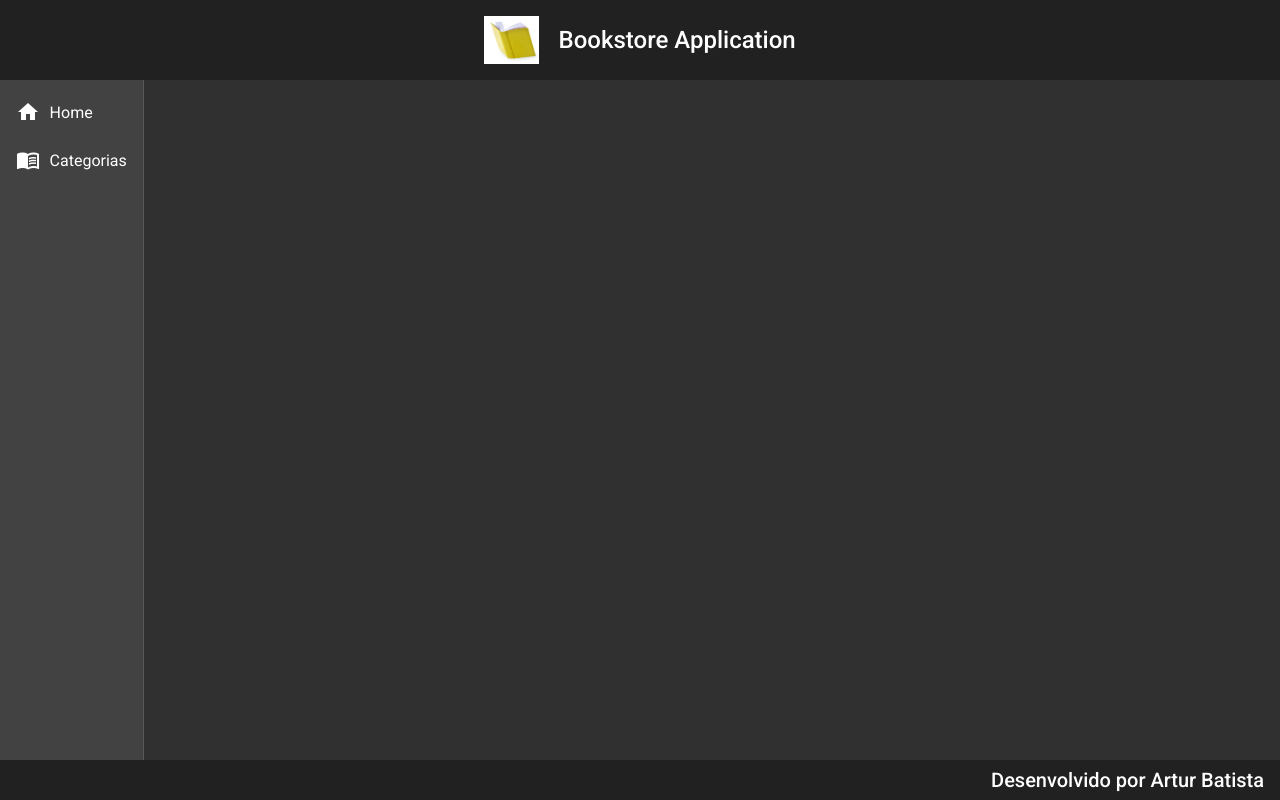
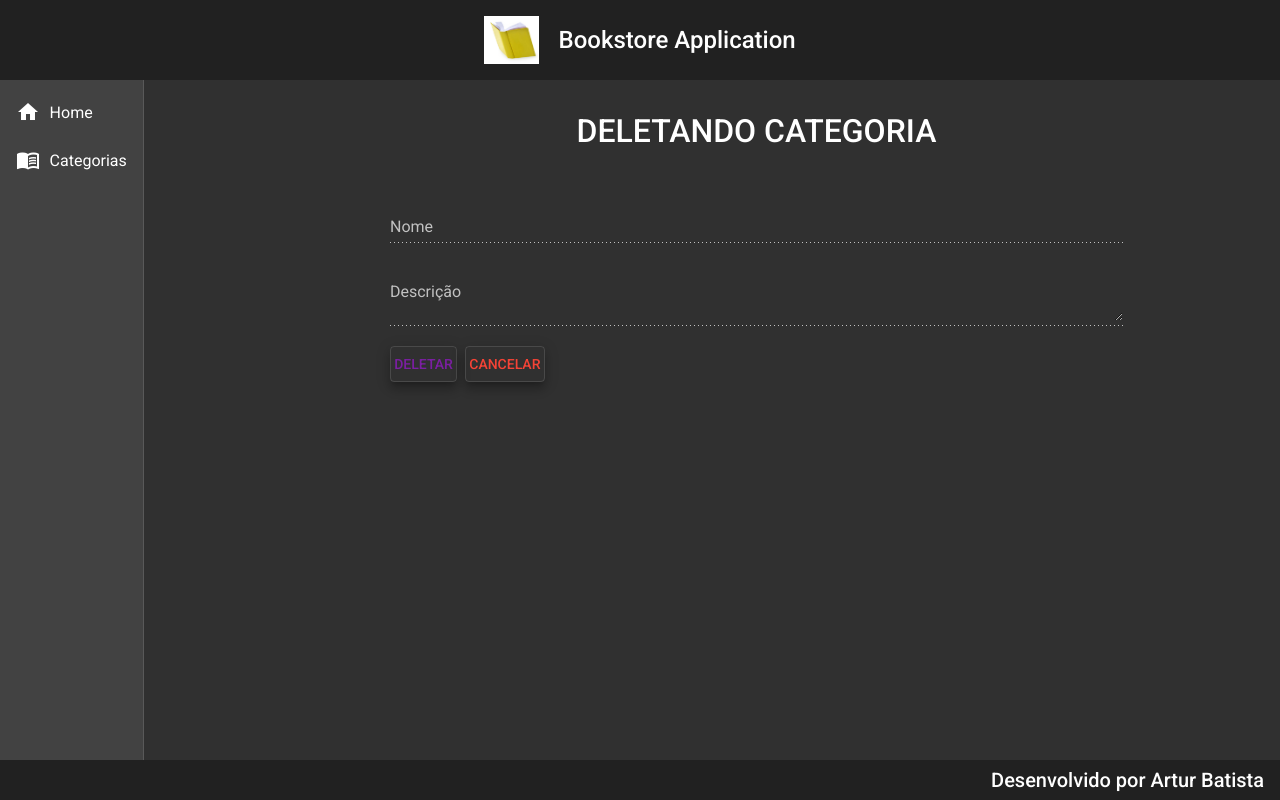
Before and after one commit to ArturBatista/bookstore-front, an Angular app: page /categorias/delete/1 in a window 1280 px wide. Before the commit this address led to /. Built offline with nearby package versions, Linux system fonts and the light colour scheme; no server answers.

Commit message:
Categoria DELETE implementado

```diff
--- a/src/app/app-routing.module.ts
+++ b/src/app/app-routing.module.ts
@@ -1,6 +1,7 @@
 import { NgModule } from '@angular/core';
 import { RouterModule, Routes } from '@angular/router';
 import { CategoriaCreateComponent } from './components/views/categoria/categoria-create/categoria-create.component';
+import { CategoriaDeleteComponent } from './components/views/categoria/categoria-delete/categoria-delete.component';
 import { CategoriaReadComponent } from './components/views/categoria/categoria-read/categoria-read.component';
 import { HomeComponent } from './components/views/home/home.component';
 
@@ -16,6 +17,10 @@
   {
     path:'categorias/create',
     component:CategoriaCreateComponent
+  },
+  {
+    path:'categorias/delete/:id',
+    component:CategoriaDeleteComponent
   }
 ];
 
--- a/src/app/app.module.ts
+++ b/src/app/app.module.ts
@@ -23,6 +23,7 @@
 import {MatInputModule} from '@angular/material/input';
 import {MatFormFieldModule} from '@angular/material/form-field';
 import {MatSnackBarModule} from '@angular/material/snack-bar';
+import { CategoriaDeleteComponent } from './components/views/categoria/categoria-delete/categoria-delete.component';
 
 
 
@@ -35,7 +36,8 @@
     NavComponent,
     HomeComponent,
     CategoriaReadComponent,
-    CategoriaCreateComponent
+    CategoriaCreateComponent,
+    CategoriaDeleteComponent
   ],
   imports: [
     BrowserModule,
--- /dev/null
+++ b/src/app/components/views/categoria/categoria-delete/categoria-delete.component.css
@@ -0,0 +1,26 @@
+form {
+  text-align: center;
+  width: 70%;
+  margin: 2rem auto 0 auto;
+}
+
+h1 {
+  font-size: 2rem;
+  font-weight: 500;
+  margin-bottom: 3rem;
+}
+
+.form {
+  width: 100%;
+}
+
+.buttons {
+  width: 100%;
+  text-align: start;
+}
+
+button {
+  margin-right: 0.5rem;
+  padding-right: 0.2rem;
+  padding-left: 0.2rem;
+}
--- /dev/null
+++ b/src/app/components/views/categoria/categoria-delete/categoria-delete.component.html
@@ -0,0 +1,20 @@
+<form action="">
+    <h1>DELETANDO CATEGORIA</h1>
+
+    <mat-form-field class="form">
+        <mat-label>Nome</mat-label>
+        <input matInput [(ngModel)] = "categoria.nome" type="text" name="nome" disabled>
+    </mat-form-field>
+
+    <mat-form-field class="form">
+        <mat-label>Descrição</mat-label>
+        <textarea matInput [(ngModel)] = "categoria.descricao" type="text" name="descricao" disabled> </textarea>
+    </mat-form-field>
+
+
+    <div class="buttons">
+        <button (click) = "delete()"  class="mat-elevation-z8" mat-stroked-button color="primary">DELETAR</button>
+        <button (click) = "cancel()" class="mat-elevation-z8" mat-stroked-button color="warn">CANCELAR</button>
+
+    </div>
+</form>
--- /dev/null
+++ b/src/app/components/views/categoria/categoria-delete/categoria-delete.component.ts
@@ -0,0 +1,47 @@
+import { Component, OnInit } from '@angular/core';
+import { ActivatedRoute, Router } from '@angular/router';
+import { Categoria } from '../categoria.model';
+import { CategoriaService } from '../categoria.service';
+
+@Component({
+  selector: 'app-categoria-delete',
+  templateUrl: './categoria-delete.component.html',
+  styleUrls: ['./categoria-delete.component.css']
+})
+export class CategoriaDeleteComponent implements OnInit {
+
+  categoria: Categoria = {
+    id:'',
+    nome: '',
+    descricao: '',
+  }
+
+  constructor(private service: CategoriaService, private route: ActivatedRoute, private router:Router) {
+  }
+
+  ngOnInit(): void {
+    this.categoria.id = this.route.snapshot.paramMap.get('id')!;
+    this.findById();
+    }
+
+  findById():void{
+    this.service.findById(this.categoria.id!).subscribe(resposta =>{
+      this.categoria.nome = resposta.nome;
+      this.categoria.descricao = resposta.descricao;
+    })
+  }
+
+  delete(): void {
+    this.service.delete(this.categoria.id!).subscribe(resposta =>{
+      this.router.navigate(['categorias'])
+      this.service.mensagem('Categoria deletada com sucesso!')
+    }, err=>{
+      this.service.mensagem(err.error.error)
+    })
+  }
+
+  cancel(): void {
+    this.router.navigate(['categorias']);
+  }
+
+}
--- a/src/app/components/views/categoria/categoria-read/categoria-read.component.html
+++ b/src/app/components/views/categoria/categoria-read/categoria-read.component.html
@@ -46,7 +46,7 @@
             <i class="material-icons">edit</i>
           </a>
 
-          <a class="delete" href="">
+          <a class="delete" routerLink="delete/{{row.id}}">
             <i class="material-icons">delete</i>
           </a>
 
--- a/src/app/components/views/categoria/categoria.service.ts
+++ b/src/app/components/views/categoria/categoria.service.ts
@@ -19,9 +19,19 @@
     return this.http.get<Categoria[]>(url)
   }
 
+  findById(id: String):Observable<Categoria>{
+    const url = `${this.baseUrl}/categorias/${id}`;
+    return this.http.get<Categoria>(url);
+  }
+
   create(categoria:Categoria):Observable<Categoria>{
     const url = `${this.baseUrl}/categorias`;
     return this.http.post<Categoria>(url, categoria);
+  }
+
+  delete(id: String):Observable<void>{
+    const url = `${this.baseUrl}/categorias/${id}`
+    return this.http.delete<void>(url);
   }
 
   mensagem(str: String): void{
```
